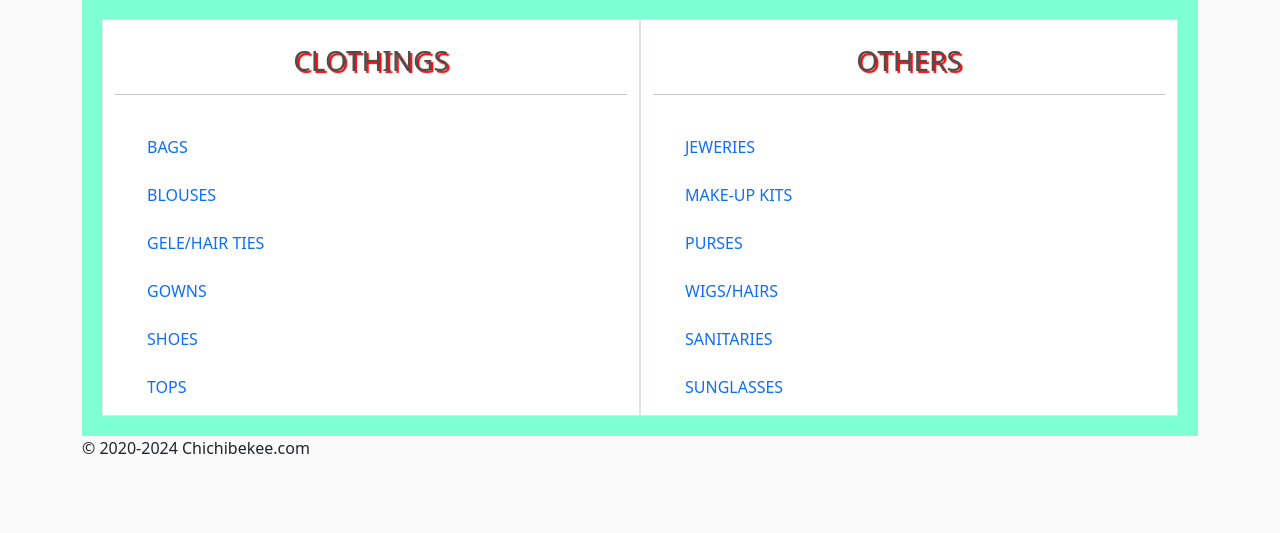
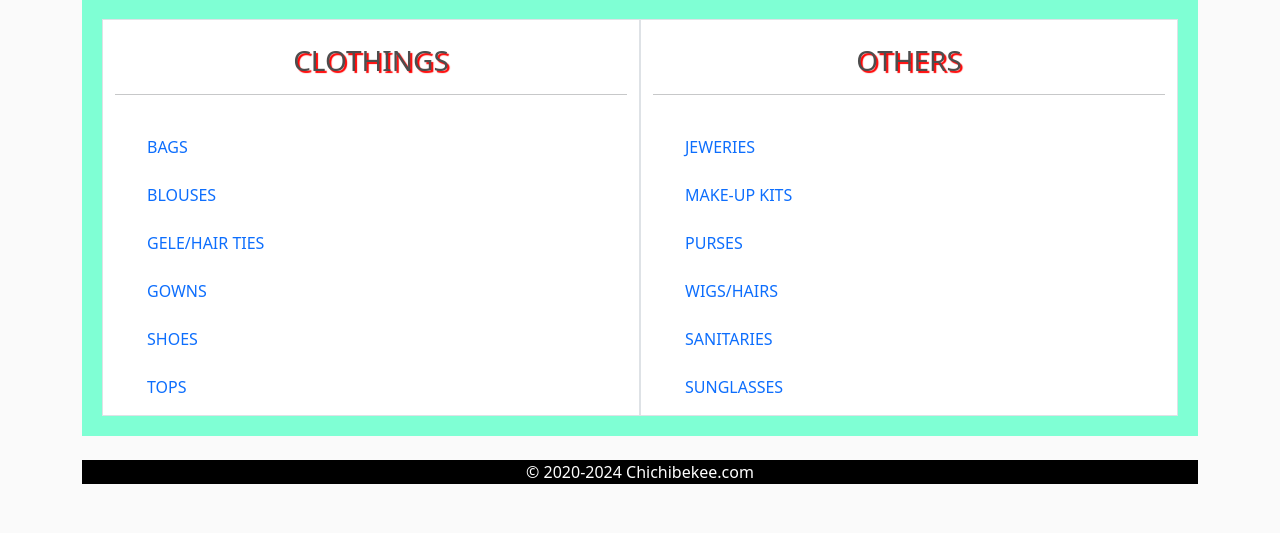
Before and after one commit to tufatty/ecommerce, a Django app: page /categories/ in a window 1280 px wide. Shown: the part 195-728 px from the top of the page. Run offline with Django 4.2, Linux system fonts and the light colour scheme; some libraries are stand-ins or nearby versions.

Commit message:
xy commit

```diff
--- a/fruits/templates/categories.html
+++ b/fruits/templates/categories.html
@@ -46,6 +46,8 @@
             </div>
     </div>
 </div>
-<footer> &copy; 2020-{{year}} Chichibekee.com </footer>
+<br>
+<footer style='background-color:black'><center><span style='color:white'> &copy; 2020-{{year}} Chichibekee.com </span></center> </footer>
+<br>
 </body>
 {%endblock content%}
```
Also changed, not shown: db.sqlite3.
